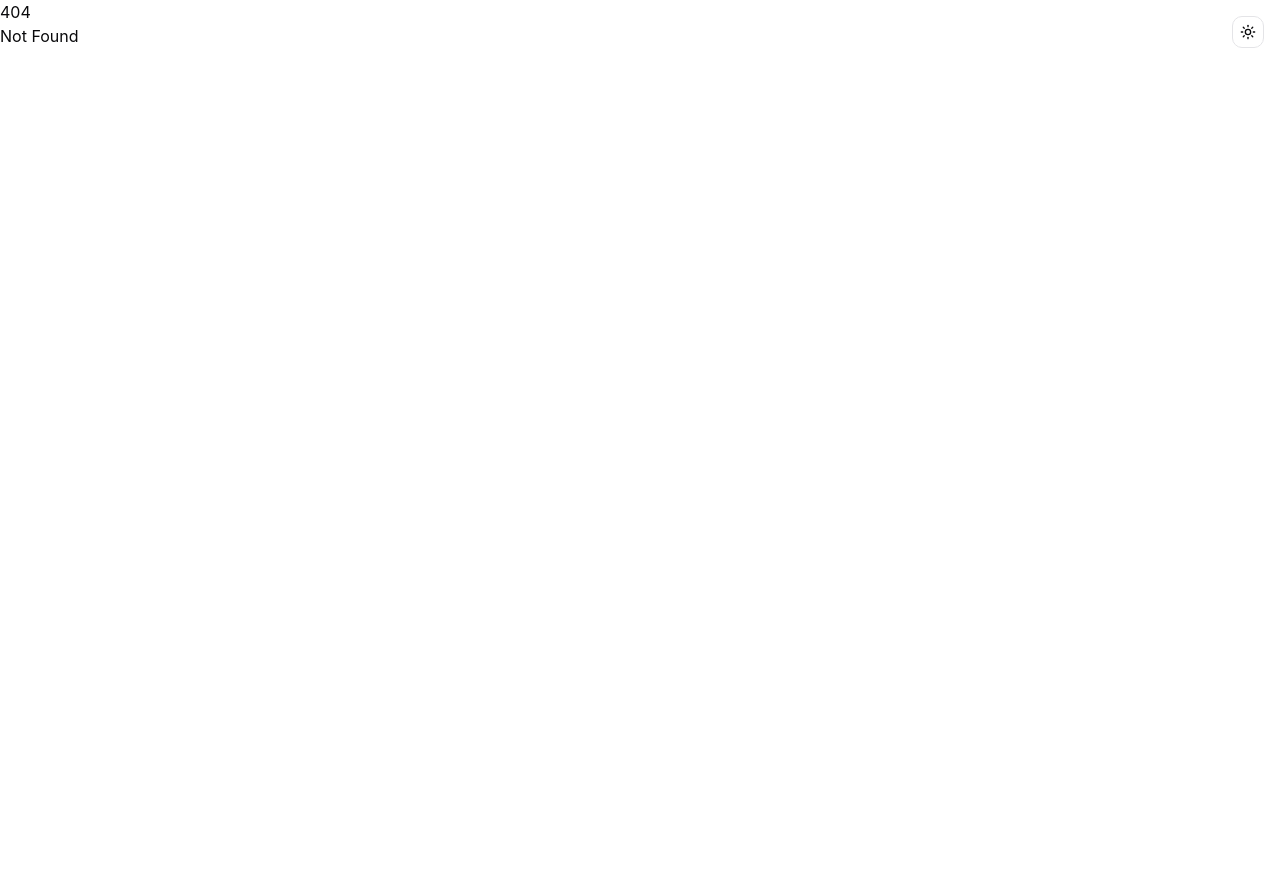
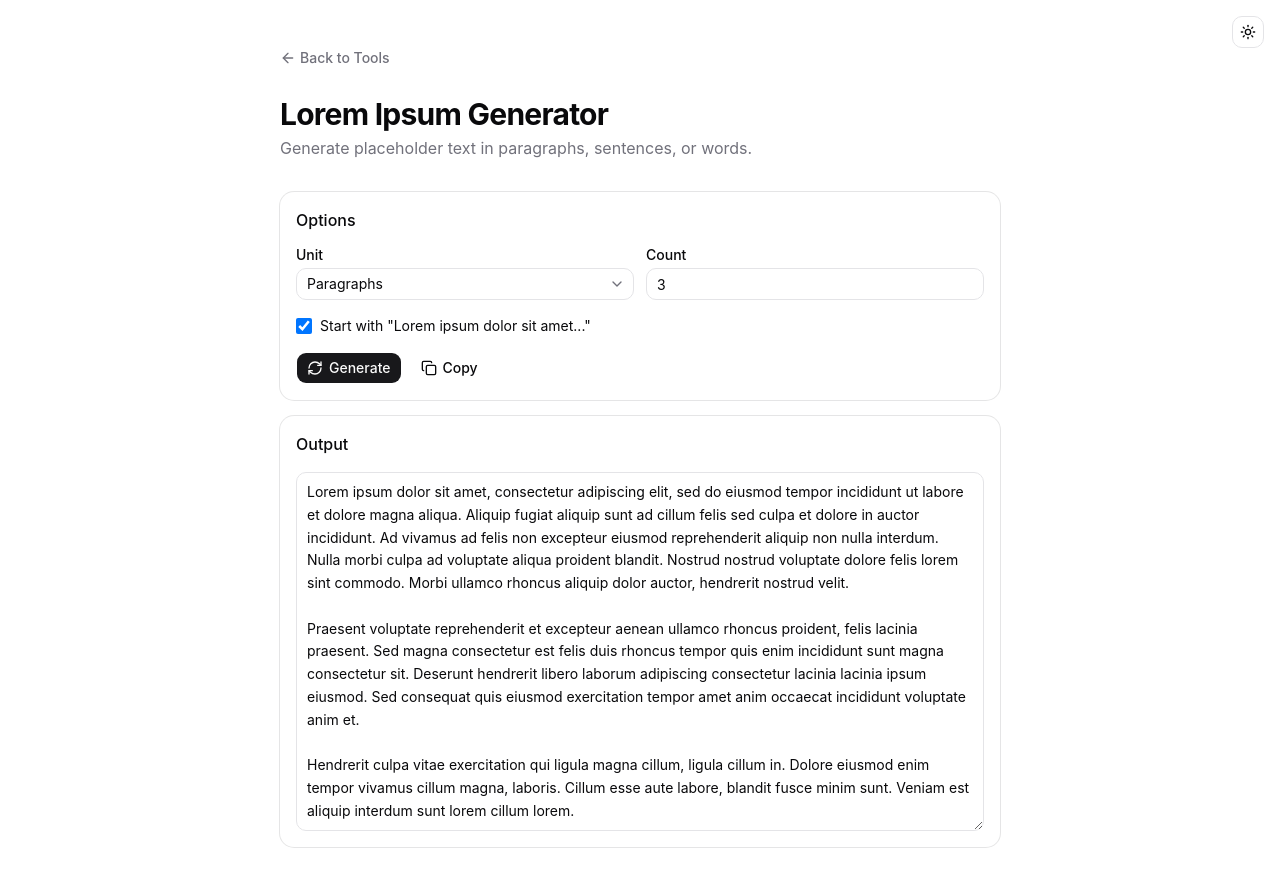
Before and after one commit to orykr/tool.ory.kr, a SvelteKit app in the folder frontend/: page /lorem in a window 1280 px wide. Before the commit this address had no page. Shown: the top 886 px of the page. Before the commit the page ends 800 px from the top, so only its background shows below. Built offline with nearby package versions, Linux system fonts and the light colour scheme.

Commit message:
feat(lorem): add Lorem ipsum generator (words/sentences/paragraphs)

```diff
--- /dev/null
+++ b/frontend/src/lib/lorem.ts
@@ -0,0 +1,64 @@
+const WORDS = [
+	"lorem", "ipsum", "dolor", "sit", "amet", "consectetur", "adipiscing", "elit",
+	"sed", "do", "eiusmod", "tempor", "incididunt", "ut", "labore", "et", "dolore",
+	"magna", "aliqua", "enim", "ad", "minim", "veniam", "quis", "nostrud", "exercitation",
+	"ullamco", "laboris", "nisi", "aliquip", "ex", "ea", "commodo", "consequat", "duis",
+	"aute", "irure", "in", "reprehenderit", "voluptate", "velit", "esse", "cillum", "fugiat",
+	"nulla", "pariatur", "excepteur", "sint", "occaecat", "cupidatat", "non", "proident",
+	"sunt", "culpa", "qui", "officia", "deserunt", "mollit", "anim", "id", "est", "laborum",
+	"aenean", "vehicula", "magna", "non", "sagittis", "blandit", "vivamus", "vitae", "tincidunt",
+	"libero", "fusce", "rhoncus", "interdum", "lacinia", "morbi", "consectetur", "ligula",
+	"vel", "felis", "fringilla", "auctor", "praesent", "hendrerit", "nibh", "et", "tortor"
+];
+
+function randomInt(max: number): number {
+	const buf = new Uint32Array(1);
+	crypto.getRandomValues(buf);
+	return buf[0] % max;
+}
+
+function pickWord(): string {
+	return WORDS[randomInt(WORDS.length)];
+}
+
+export function generateWords(count: number): string {
+	if (count <= 0) return "";
+	const out: string[] = [];
+	for (let i = 0; i < count; i++) out.push(pickWord());
+	out[0] = out[0][0].toUpperCase() + out[0].slice(1);
+	return out.join(" ") + ".";
+}
+
+export function generateSentence(): string {
+	const wordCount = 6 + randomInt(10);
+	const words: string[] = [];
+	for (let i = 0; i < wordCount; i++) words.push(pickWord());
+	if (wordCount > 5 && Math.random() < 0.4) {
+		const insertAt = 2 + randomInt(wordCount - 3);
+		words[insertAt] = words[insertAt] + ",";
+	}
+	const sentence = words.join(" ");
+	return sentence[0].toUpperCase() + sentence.slice(1) + ".";
+}
+
+export function generateSentences(count: number): string {
+	const out: string[] = [];
+	for (let i = 0; i < count; i++) out.push(generateSentence());
+	return out.join(" ");
+}
+
+export function generateParagraph(): string {
+	const sentenceCount = 3 + randomInt(5);
+	return generateSentences(sentenceCount);
+}
+
+export function generateParagraphs(count: number, startsWithLorem = true): string {
+	const paragraphs: string[] = [];
+	for (let i = 0; i < count; i++) paragraphs.push(generateParagraph());
+	if (startsWithLorem && paragraphs.length) {
+		paragraphs[0] =
+			"Lorem ipsum dolor sit amet, consectetur adipiscing elit, sed do eiusmod tempor incididunt ut labore et dolore magna aliqua. " +
+			paragraphs[0];
+	}
+	return paragraphs.join("\n\n");
+}
--- a/frontend/src/routes/+page.svelte
+++ b/frontend/src/routes/+page.svelte
@@ -81,6 +81,11 @@
 			href: "/regex",
 			title: "Regex Tester",
 			description: "Test JavaScript regex with live match highlighting and replace."
+		},
+		{
+			href: "/lorem",
+			title: "Lorem Ipsum Generator",
+			description: "Generate placeholder paragraphs, sentences, or words."
 		}
 	];
 </script>
--- /dev/null
+++ b/frontend/src/routes/lorem/+page.svelte
@@ -0,0 +1,120 @@
+<script lang="ts">
+	import * as Card from "$lib/components/ui/card/index.js";
+	import * as Select from "$lib/components/ui/select/index.js";
+	import { Button } from "$lib/components/ui/button/index.js";
+	import { Input } from "$lib/components/ui/input/index.js";
+	import { Label } from "$lib/components/ui/label/index.js";
+	import { Textarea } from "$lib/components/ui/textarea/index.js";
+	import ArrowLeft from "@lucide/svelte/icons/arrow-left";
+	import Copy from "@lucide/svelte/icons/copy";
+	import Check from "@lucide/svelte/icons/check";
+	import RefreshCw from "@lucide/svelte/icons/refresh-cw";
+	import {
+		generateWords,
+		generateSentences,
+		generateParagraphs
+	} from "$lib/lorem";
+
+	type Unit = "paragraphs" | "sentences" | "words";
+	const labels: Record<Unit, string> = {
+		paragraphs: "Paragraphs",
+		sentences: "Sentences",
+		words: "Words"
+	};
+
+	let unit = $state<Unit>("paragraphs");
+	let count = $state(3);
+	let startsWithLorem = $state(true);
+	let output = $state("");
+	let copied = $state(false);
+
+	function generate() {
+		const safeCount = Math.max(1, Math.min(200, Math.floor(count) || 1));
+		if (unit === "words") output = generateWords(safeCount);
+		else if (unit === "sentences") output = generateSentences(safeCount);
+		else output = generateParagraphs(safeCount, startsWithLorem);
+	}
+
+	$effect(() => {
+		void unit;
+		void startsWithLorem;
+		generate();
+	});
+
+	async function copyOut() {
+		await navigator.clipboard.writeText(output);
+		copied = true;
+		setTimeout(() => (copied = false), 1500);
+	}
+</script>
+
+<main class="container mx-auto max-w-3xl px-6 py-12">
+	<nav class="mb-6">
+		<a
+			href="/"
+			class="text-muted-foreground hover:text-foreground inline-flex items-center gap-1 text-sm font-medium transition-colors"
+		>
+			<ArrowLeft class="h-4 w-4" />
+			Back to Tools
+		</a>
+	</nav>
+
+	<header class="mb-8">
+		<h1 class="text-3xl font-bold tracking-tight">Lorem Ipsum Generator</h1>
+		<p class="text-muted-foreground mt-1">
+			Generate placeholder text in paragraphs, sentences, or words.
+		</p>
+	</header>
+
+	<Card.Root class="mb-4">
+		<Card.Header>
+			<Card.Title class="text-base">Options</Card.Title>
+		</Card.Header>
+		<Card.Content class="space-y-4">
+			<div class="grid gap-3 sm:grid-cols-2">
+				<div class="space-y-1.5">
+					<Label for="lorem-unit">Unit</Label>
+					<Select.Root type="single" bind:value={unit as never}>
+						<Select.Trigger id="lorem-unit" class="w-full">{labels[unit]}</Select.Trigger>
+						<Select.Content>
+							<Select.Item value="paragraphs">Paragraphs</Select.Item>
+							<Select.Item value="sentences">Sentences</Select.Item>
+							<Select.Item value="words">Words</Select.Item>
+						</Select.Content>
+					</Select.Root>
+				</div>
+
+				<div class="space-y-1.5">
+					<Label for="lorem-count">Count</Label>
+					<Input id="lorem-count" type="number" min="1" max="200" bind:value={count} />
+				</div>
+			</div>
+
+			{#if unit === "paragraphs"}
+				<label class="flex cursor-pointer items-center gap-2 text-sm">
+					<input type="checkbox" bind:checked={startsWithLorem} class="h-4 w-4 rounded border" />
+					Start with "Lorem ipsum dolor sit amet..."
+				</label>
+			{/if}
+
+			<div class="flex gap-2">
+				<Button onclick={generate}>
+					<RefreshCw />
+					Generate
+				</Button>
+				<Button variant="ghost" onclick={copyOut} disabled={!output}>
+					{#if copied}<Check />Copied{:else}<Copy />Copy{/if}
+				</Button>
+			</div>
+		</Card.Content>
+	</Card.Root>
+
+	<Card.Root>
+		<Card.Header>
+			<Card.Title class="text-base">Output</Card.Title>
+		</Card.Header>
+		<Card.Content>
+			<Textarea value={output} readonly class="min-h-72 text-sm leading-relaxed" />
+		</Card.Content>
+	</Card.Root>
+</main>
```
